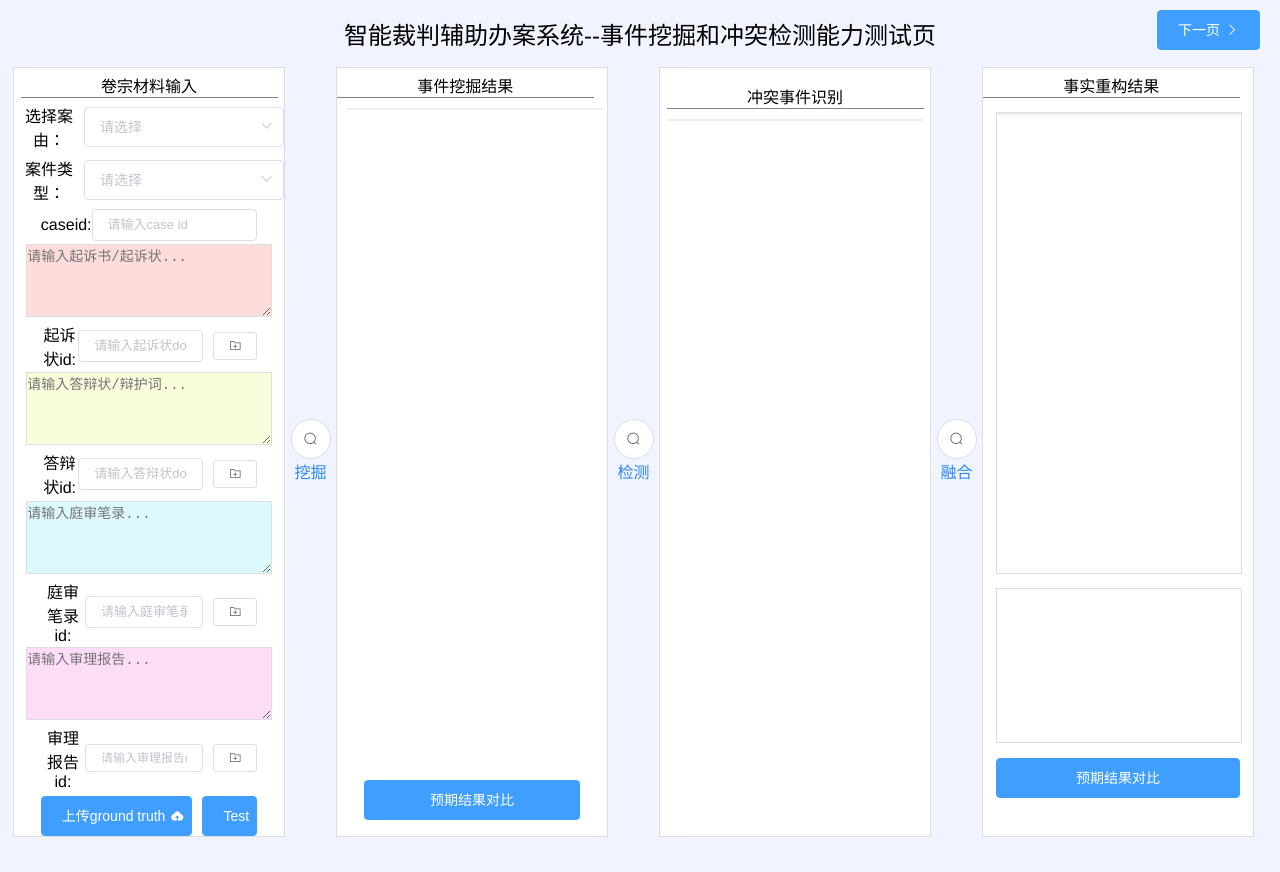
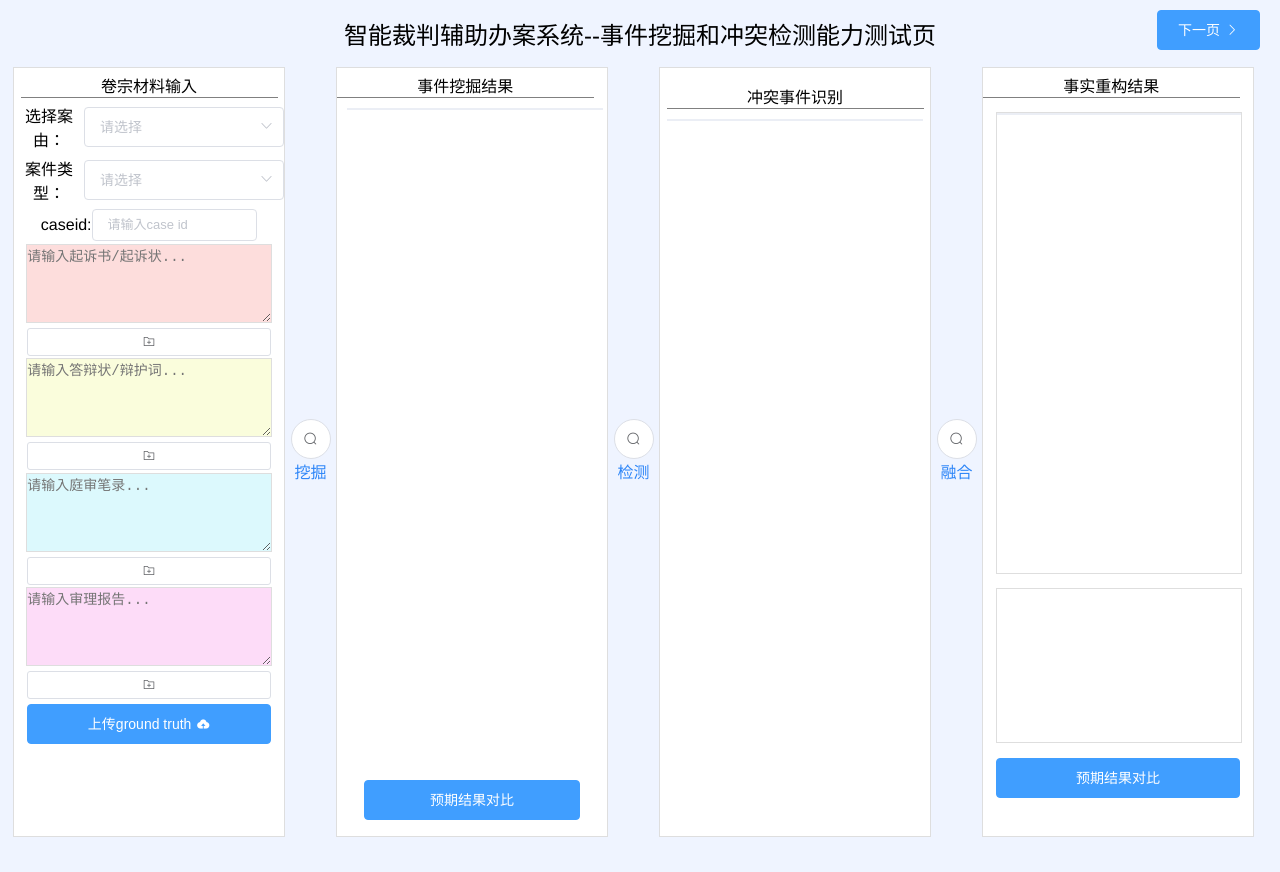
Before and after one commit to Kairong-Han/Intelligent_lawer, a Vue app: page /#/login in a window 1280 px wide. Built offline with nearby package versions, Linux system fonts and the light colour scheme; what vuescroll would draw is missing.

Commit message:
增加默认docid（任务2），修改界面文字（任务6）

```diff
--- a/src/components/login.vue
+++ b/src/components/login.vue
@@ -41,32 +41,32 @@
         <!-- <div @click="click_icon"><i class="el-icon-folder-add" ></i></div> -->
       </div>
       <textarea class="input1_col1" placeholder="请输入起诉书/起诉状..." v-model="qsz"> </textarea>
-      <div style="display:flex;flex-direction: row;justify-content: left;align-items: center;margin-top: 5px;width: 80%;">
-        <p style="color: #000000 ; font-size: 16px;">起诉状id:</p>
-        <el-input v-model="qszid" placeholder="请输入起诉状docId"  size="small"></el-input>
-        <el-button icon="el-icon-folder-add"  @click="click_iconqsz" size="mini" style="margin-left: 10px;"></el-button>
+      <div style="display:flex;flex-direction: row;justify-content: left;align-items: center;margin-top: 5px;width: 90%;">
+        <!-- <p style="color: #000000 ; font-size: 16px;">起诉状id:</p> -->
+        <!-- <el-input v-model="qszid" placeholder="请输入起诉状docId"  size="small"></el-input> -->
+        <el-button icon="el-icon-folder-add"  @click="click_iconqsz" size="mini" style="width: 100%;"></el-button>
       </div>
       <textarea class="input1_col2" placeholder="请输入答辩状/辩护词..." v-model="dbz"> </textarea>
-      <div style="display:flex;flex-direction: row;justify-content: left;align-items: center;margin-top: 5px;width: 80%;">
-        <p  style="color: #000000 ; font-size: 16px;">答辩状id:</p>
-        <el-input v-model="dbzid" placeholder="请输入答辩状docId"  size="small"></el-input>
-        <el-button icon="el-icon-folder-add"  @click="click_icondbz" size="mini" style="margin-left: 10px;"></el-button>
+      <div style="display:flex;flex-direction: row;justify-content: left;align-items: center;margin-top: 5px;width: 90%;">
+        <!-- <p  style="color: #000000 ; font-size: 16px;">答辩状id:</p>
+        <el-input v-model="dbzid" placeholder="请输入答辩状docId"  size="small"></el-input> -->
+        <el-button icon="el-icon-folder-add"  @click="click_icondbz" size="mini" style="width: 100%;"></el-button>
       </div>
       <textarea class="input1_col3" placeholder="请输入庭审笔录..." v-model="tsbl"> </textarea>
-      <div style="display:flex;flex-direction: row;justify-content: left;align-items: center;margin-top: 5px;width: 80%;">
-        <p  style="color: #000000 ; font-size: 16px;">庭审笔录id:</p>
-        <el-input v-model="tsblid" placeholder="请输入庭审笔录docId"  size="small"></el-input>
-        <el-button icon="el-icon-folder-add"  @click="click_icontsbl" size="mini" style="margin-left: 10px;"></el-button>
+      <div style="display:flex;flex-direction: row;justify-content: left;align-items: center;margin-top: 5px;width: 90%;">
+        <!-- <p  style="color: #000000 ; font-size: 16px;">庭审笔录id:</p> -->
+        <!-- <el-input v-model="tsblid" placeholder="请输入庭审笔录docId"  size="small"></el-input> -->
+        <el-button icon="el-icon-folder-add"  @click="click_icontsbl" size="mini" style="width: 100%;"></el-button>
       </div>
       <textarea class="input1_col4" placeholder="请输入审理报告..." v-model="slbg"> </textarea>
-      <div style="display:flex;flex-direction: row;justify-content: left;align-items: center;margin-top: 5px;width: 80%;">
-        <p  style="color: #000000 ; font-size: 16px;">审理报告id:</p>
-        <el-input v-model="slbgid" placeholder="请输入审理报告docId"  size="mini"></el-input>
-        <el-button icon="el-icon-folder-add"  @click="click_iconslbg" size="mini" style="margin-left: 10px;"></el-button>
-      </div>
-      <div style="display:flex;flex-direction: row;justify-content: left;align-items: center;margin-top: 5px;width: 80%;">
-      <el-button type="primary" @click="click_groundtruth" style="width: 70%;">上传ground truth<i class="el-icon-upload el-icon--right"></i></el-button>
-      <el-button type="primary" @click="click_test" style="width: 25%;">Test</el-button>
+      <div style="display:flex;flex-direction: row;justify-content: left;align-items: center;margin-top: 5px;width: 90%;">
+        <!-- <p  style="color: #000000 ; font-size: 16px;">审理报告id:</p> -->
+        <!-- <el-input v-model="slbgid" placeholder="请输入审理报告docId"  size="mini"></el-input> -->
+        <el-button icon="el-icon-folder-add"  @click="click_iconslbg" size="mini" style="width: 100%;"></el-button>
+      </div>
+      <div style="display:flex;flex-direction: row;justify-content: left;align-items: center;margin-top: 5px;width: 90%;">
+      <el-button type="primary" @click="click_groundtruth" style="width: 100%;">上传ground truth<i class="el-icon-upload el-icon--right"></i></el-button>
+      <!-- <el-button type="primary" @click="click_test" style="width: 25%;">Test</el-button> -->
     </div>
     </div>
     <div class="col2">
@@ -401,10 +401,10 @@ export default {
       fullscreenLoading2: false,
       fullscreenLoading3: false,
       caseid:"",
-      qszid:"",
-      dbzid:"",
-      tsblid:"",
-      slbgid:"",
+      qszid:"doc1",
+      dbzid:"doc2",
+      tsblid:"doc3",
+      slbgid:"doc4",
       shuchu1:"",
       shuchu2:"",
       events:[],
--- a/src/components/test.vue
+++ b/src/components/test.vue
@@ -106,7 +106,7 @@
         </div>
         <div class="col7_1_1">
           <div class="col7_1_1_1">
-            <p>冲突检测结果</p>
+            <p>事实重构结果</p>
           </div>
           <div class="col7_1_1_2">
             <div class="col7_1_1_2_1">
@@ -693,7 +693,7 @@ export default {
 
       option = {
       title: {
-        text: '分案由比例数据',
+        text: '测试样本分案由比例',
 
         left: 'center'
       },
@@ -735,7 +735,7 @@ export default {
 
       option = {
         title: {
-          text: '测试数据案件类型分布情况',
+          text: '测试样本输入来源比例',
           left: 'center'
         },
         tooltip: {
```
